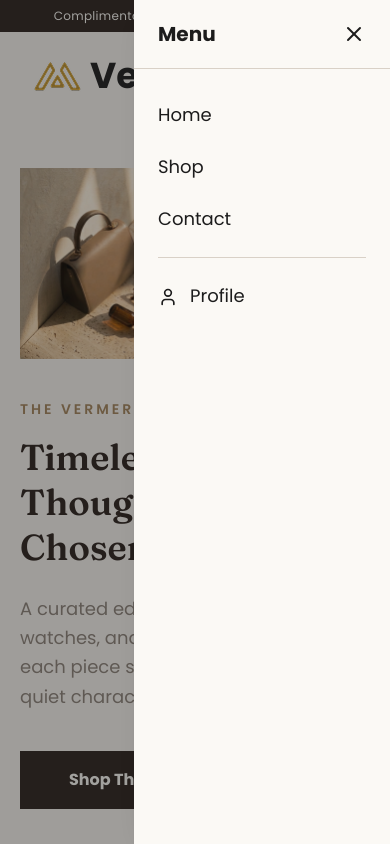
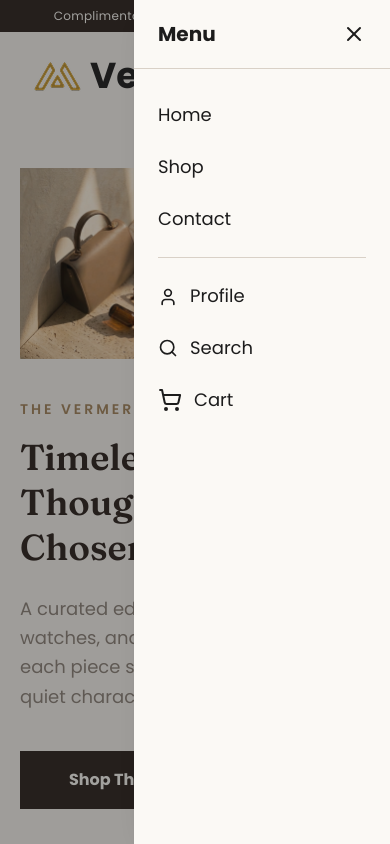
Before and after one commit to HaythamSaba/vermera, a React (Vite) app: page / in a window 390 px wide. Both pictures are taken after a click on the button 346 px from the left and 76 px from the top of the page. Shown: the top 844 px of the page. Built offline with nearby package versions, Linux system fonts and the light colour scheme; no server answers.

Commit message:
adding search, cart items to side panel

```diff
--- a/src/ui/Header.jsx
+++ b/src/ui/Header.jsx
@@ -9,19 +9,19 @@ import useLockBodyScroll from "../hooks/useLockBodyScroll";
 import { getTotalCartQuantity } from "../features/cart/cartSlice";
 
 const navLinkClass =
-  "cursor-pointer relative after:content-[''] after:absolute after:bg-brass after:h-[3px] after:w-0 hover:after:w-full after:duration-300 after:left-0 after:-bottom-[3px]";
+  "w-fit cursor-pointer relative after:content-[''] after:absolute after:bg-brass after:h-[3px] after:w-0 hover:after:w-full after:duration-300 after:left-0 after:-bottom-[3px]";
 
 const MotionHeader = motion.header;
 
 // Shared cart icon + real Redux item count, reused across the primary
 // header, the floating scrolled header, and the mobile bar.
-const CartIcon = () => {
+const CartIcon = ({ className }) => {
   const totalCartQuantity = useSelector(getTotalCartQuantity);
 
   return (
     <Link
       to="/cart"
-      className="relative inline-flex"
+      className={`relative inline-flex ${className}`}
       aria-label={`Cart, ${totalCartQuantity} item${totalCartQuantity === 1 ? "" : "s"}`}
     >
       <ShoppingCart className="cursor-pointer" aria-hidden="true" />
@@ -228,7 +228,11 @@ const Header = () => {
           >
             <div className="flex w-full justify-between items-center">
               <Link to="/" className="flex items-center gap-2">
-                <img src="./images/main-logo.png" alt="logo" className="h-8 w-auto" />
+                <img
+                  src="./images/main-logo.png"
+                  alt="logo"
+                  className="h-8 w-auto"
+                />
                 <p className="text-2xl font-bold">Vermera</p>
               </Link>
 
@@ -297,7 +301,7 @@ const Header = () => {
         role="dialog"
         aria-modal="true"
         aria-label="Mobile menu"
-        className={`fixed top-0 right-0 h-full w-64 bg-cream text-charcoal shadow-soft z-70 transform transition-transform duration-500 ${
+        className={`fixed top-0 right-0 h-full w-64 bg-cream text-charcoal shadow-soft z-50 transform transition-transform duration-500 ${
           isMobileMenuOpen ? "translate-x-0" : "translate-x-full"
         }`}
       >
@@ -335,9 +339,36 @@ const Header = () => {
 
             <li>
               <Link to="/profile" onClick={() => setIsMobileMenuOpen(false)}>
-                <User className="inline-block mr-3" size={20} aria-hidden="true" />
+                <User
+                  className="inline-block mr-3"
+                  size={20}
+                  aria-hidden="true"
+                />
                 Profile
               </Link>
+            </li>
+            <li>
+              <button
+                type="button"
+                onClick={() => setIsSearchOpen(true)}
+                aria-label="Search your order"
+                className="flex items-center cursor-pointer"
+              >
+                <Search
+                  size={20}
+                  className="inline-block mr-3"
+                  aria-hidden="true"
+                />
+                Search
+              </button>
+            </li>
+            <li className="flex items-center cursor-pointer">
+                <CartIcon
+                  className="inline-block mr-3"
+                  size={20}
+                  aria-hidden="true"
+                />
+                Cart
             </li>
           </ul>
         </nav>
@@ -346,13 +377,16 @@ const Header = () => {
       {/* Overlay */}
       {isMobileMenuOpen && (
         <div
-          className="fixed inset-0 bg-charcoal/40 z-60"
+          className="fixed inset-0 bg-charcoal/40 z-40"
           onClick={() => setIsMobileMenuOpen(false)}
         ></div>
       )}
 
       {/* Search Modal (desktop + floating-bar mobile) */}
-      <SearchModal isOpen={isSearchOpen} onClose={() => setIsSearchOpen(false)} />
+      <SearchModal
+        isOpen={isSearchOpen}
+        onClose={() => setIsSearchOpen(false)}
+      />
     </>
   );
 };
```
